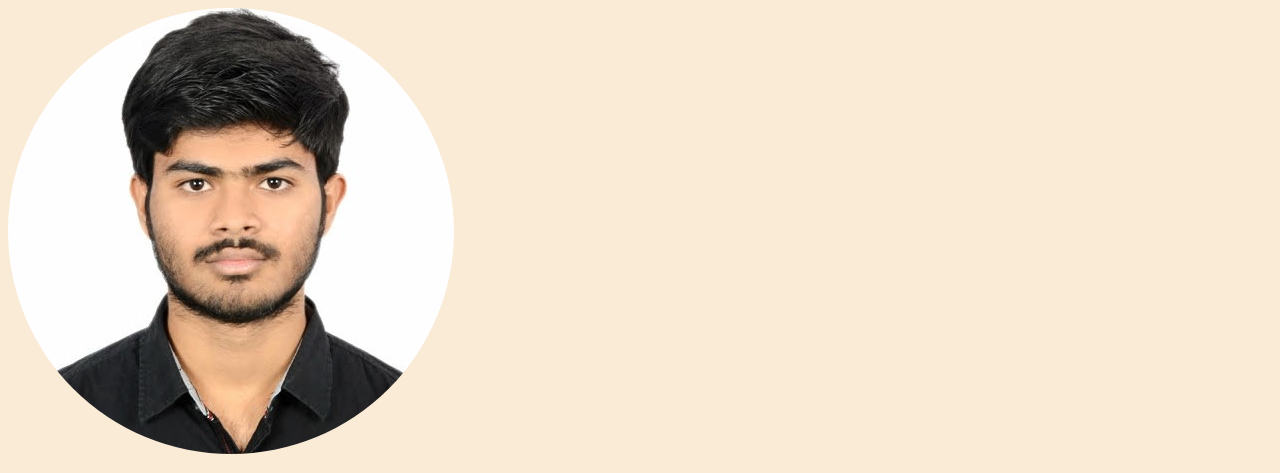
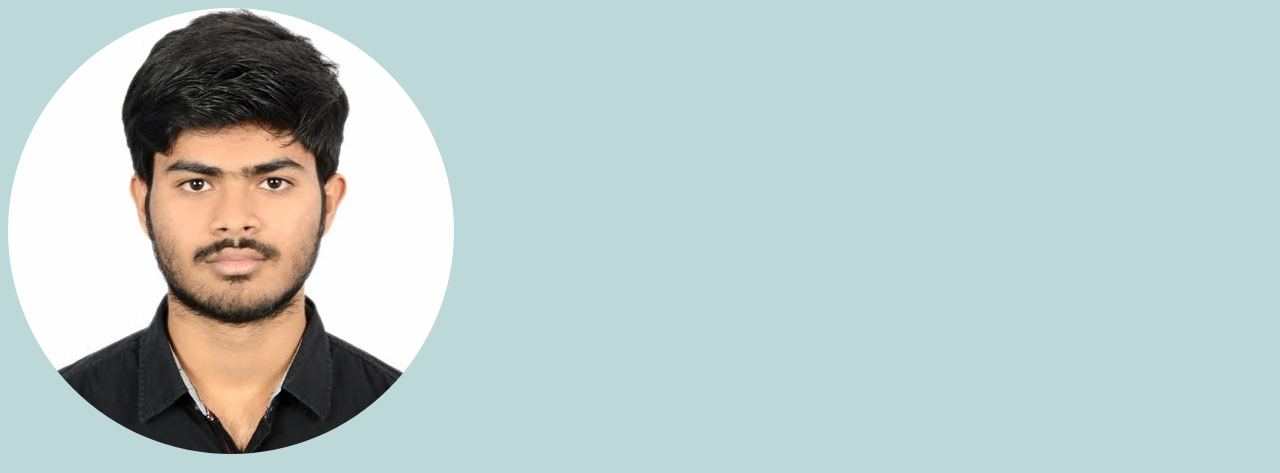
Before and after one commit to GaneshReddyChanda/first, a plain HTML site: page index.html in a window 1280 px wide. Shown: the top 473 px of the page. Drawn offline with Linux system fonts and the light colour scheme.

Commit message:
Update index.html

```diff
--- a/index.html
+++ b/index.html
@@ -6,7 +6,7 @@
   <title>GANESHREDDY</title>
 </head>
 
-<body style="background-color:#faebd7">
+<body style="background-color:#bdd8d9">
   <img src="images/kittu.png" alt="Ganeshreddy profile picture">
   <h1>GANESHREDDY CHANDA</h1>
   <p>
```
